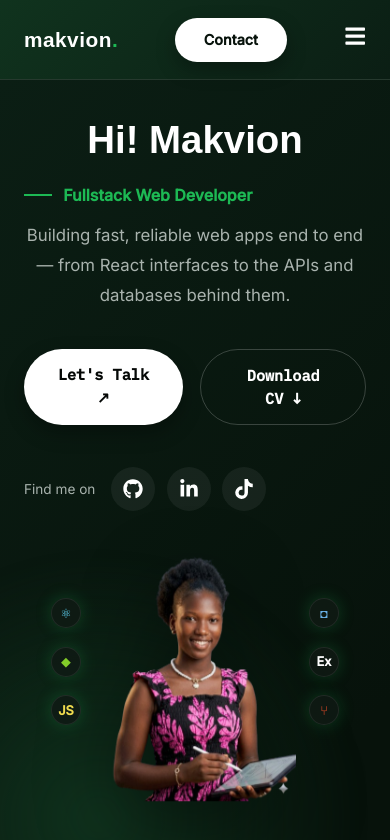
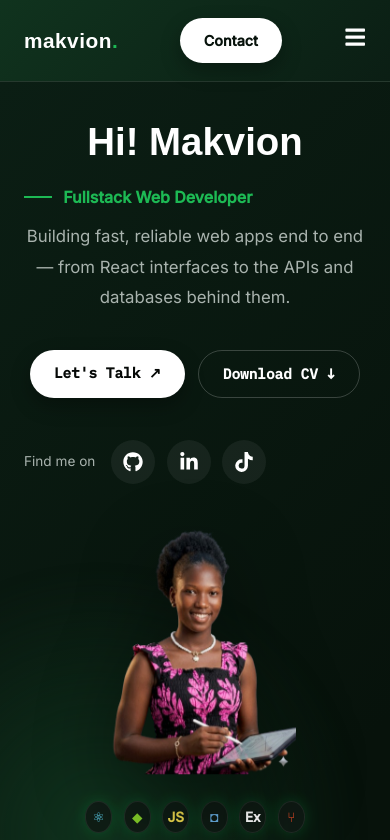
Before and after one commit to makvion-tech/MakvionTech, a React (Vite) app: page / in a window 390 px wide. Shown: the top 840 px of the page. Built offline with nearby package versions, Linux system fonts and the light colour scheme.

Commit message:
updated color

```diff
--- a/src/components/Hero.jsx
+++ b/src/components/Hero.jsx
@@ -126,7 +126,7 @@ export default function Hero() {
           interfaces to the APIs and databases behind them.
         </p>
 
-        <div style={{ display: "flex", gap: "1.1rem", marginBottom: "2.6rem" }}>
+        <div className="hero-cta-row" style={{ display: "flex", gap: "1.1rem", marginBottom: "2.6rem" }}>
           <a href="#contact" className="btn-primary">
             Let's Talk ↗
           </a>
@@ -186,13 +186,22 @@ export default function Hero() {
             }}
           />
 
-          {/* Tech stack badges — tight cluster on each side, clear of the photo */}
-          <span title="React" className="hero-badge hero-badge-left" style={{ ...techBadgeStyle, position: "absolute", top: "22%", left: "-58px", color: "#61dafb" }}>⚛</span>
-          <span title="Node.js" className="hero-badge hero-badge-left" style={{ ...techBadgeStyle, position: "absolute", top: "40%", left: "-58px", color: "#83cd29" }}>◆</span>
-          <span title="JavaScript" className="hero-badge hero-badge-left" style={{ ...techBadgeStyle, position: "absolute", top: "58%", left: "-58px", color: "#f0db4f", fontSize: "0.8rem", fontWeight: 700 }}>JS</span>
-          <span title="PostgreSQL" className="hero-badge hero-badge-right" style={{ ...techBadgeStyle, position: "absolute", top: "22%", right: "-58px", color: "#6ab2e7" }}>◘</span>
-          <span title="Express" className="hero-badge hero-badge-right" style={{ ...techBadgeStyle, position: "absolute", top: "40%", right: "-58px", color: theme.colors.white, fontSize: "0.75rem", fontWeight: 700 }}>Ex</span>
-          <span title="Git" className="hero-badge hero-badge-right" style={{ ...techBadgeStyle, position: "absolute", top: "58%", right: "-58px", color: "#f34f29" }}>⑂</span>
+          {/* Tech stack row — simple horizontal row below the photo, same style as the social icons row */}
+          <div
+            style={{
+              display: "flex",
+              justifyContent: "center",
+              gap: "0.7rem",
+              marginTop: "1.2rem",
+            }}
+          >
+            <span title="React" className="hero-badge" style={{ ...techBadgeStyle, color: "#61dafb" }}>⚛</span>
+            <span title="Node.js" className="hero-badge" style={{ ...techBadgeStyle, color: "#83cd29" }}>◆</span>
+            <span title="JavaScript" className="hero-badge" style={{ ...techBadgeStyle, color: "#f0db4f", fontSize: "0.8rem", fontWeight: 700 }}>JS</span>
+            <span title="PostgreSQL" className="hero-badge" style={{ ...techBadgeStyle, color: "#6ab2e7" }}>◘</span>
+            <span title="Express" className="hero-badge" style={{ ...techBadgeStyle, color: theme.colors.white, fontSize: "0.75rem", fontWeight: 700 }}>Ex</span>
+            <span title="Git" className="hero-badge" style={{ ...techBadgeStyle, color: "#f34f29" }}>⑂</span>
+          </div>
         </div>
 
         <div
--- a/src/responsive.css
+++ b/src/responsive.css
@@ -52,19 +52,23 @@
     margin: 0 auto !important;
   }
 
-  /* Scale badges down and pull them closer on mobile instead of hiding them */
+  /* Badges are now a simple row below the photo — just scale them down on mobile */
   .hero-badge {
-    width: 30px !important;
-    height: 30px !important;
-    font-size: 0.8rem !important;
+    width: 32px !important;
+    height: 32px !important;
+    font-size: 0.85rem !important;
   }
 
-  .hero-badge-left {
-    left: -34px !important;
+  .hero-cta-row {
+    flex-wrap: wrap;
+    gap: 0.8rem !important;
+    justify-content: center;
   }
 
-  .hero-badge-right {
-    right: -34px !important;
+  .btn-primary,
+  .btn-secondary {
+    padding: 0.75rem 1.5rem !important;
+    font-size: 0.9rem !important;
   }
 
   /* Stats collapse into a static horizontal row below the photo instead of floating beside it */
```
